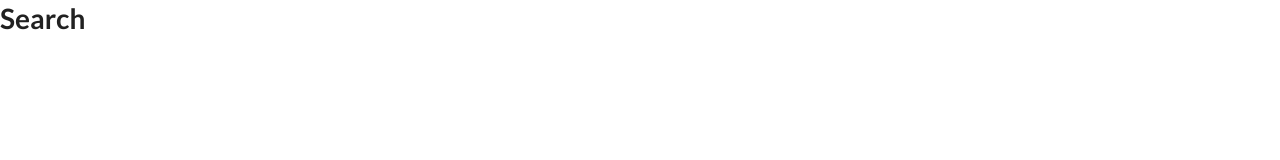
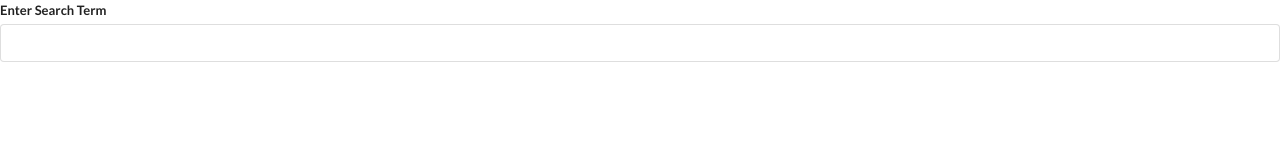
Before and after one commit to wilsonmike/reactprojects, a React (Create React App) app in the folder widgets/widgets/: page / in a window 1280 px wide. Shown: the top 160 px of the page. Built offline with nearby package versions, Linux system fonts and the light colour scheme.

Commit message:
added state to input field

```diff
--- a/widgets/widgets/src/components/Search.js
+++ b/widgets/widgets/src/components/Search.js
@@ -1,7 +1,21 @@
-import React from "react";
+import React, { useState } from "react";
 
 const Search = () => {
-  return <h1>Search</h1>;
+  const [term, setTerm] = useState('');
+
+  return (
+    <div>
+      <div className="ui form">
+        <div className="field">
+          <label>Enter Search Term</label>
+          <input
+          value={term}
+          onChange={e => setTerm(e.target.value)}
+          className="input" />
+        </div>
+      </div>
+    </div>
+  )
 };
 
 export default Search;
```
